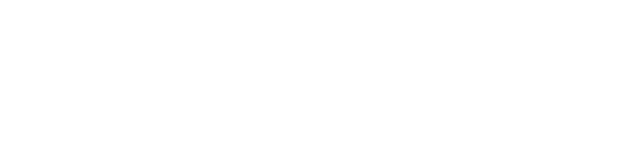
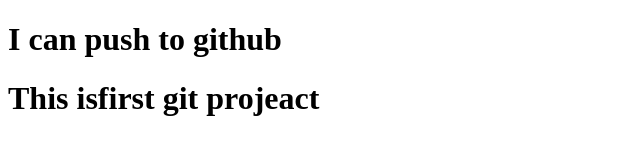
Before and after one commit to softsamiul/first-repo, a plain HTML site: page index.html in a window 1280 px wide. Shown: the whole page, without its empty margins (0-640 px from the left). Drawn offline with Linux system fonts and the light colour scheme.

Commit message:
added header

```diff
--- a/index.html
+++ b/index.html
@@ -7,6 +7,7 @@
     <title>Firsat reoij</title>
 </head>
 <body>
-
+    <h1>I can push to github</h1>
+    <h1>This isfirst git projeact</h1>
 </body>
 </html>
```
